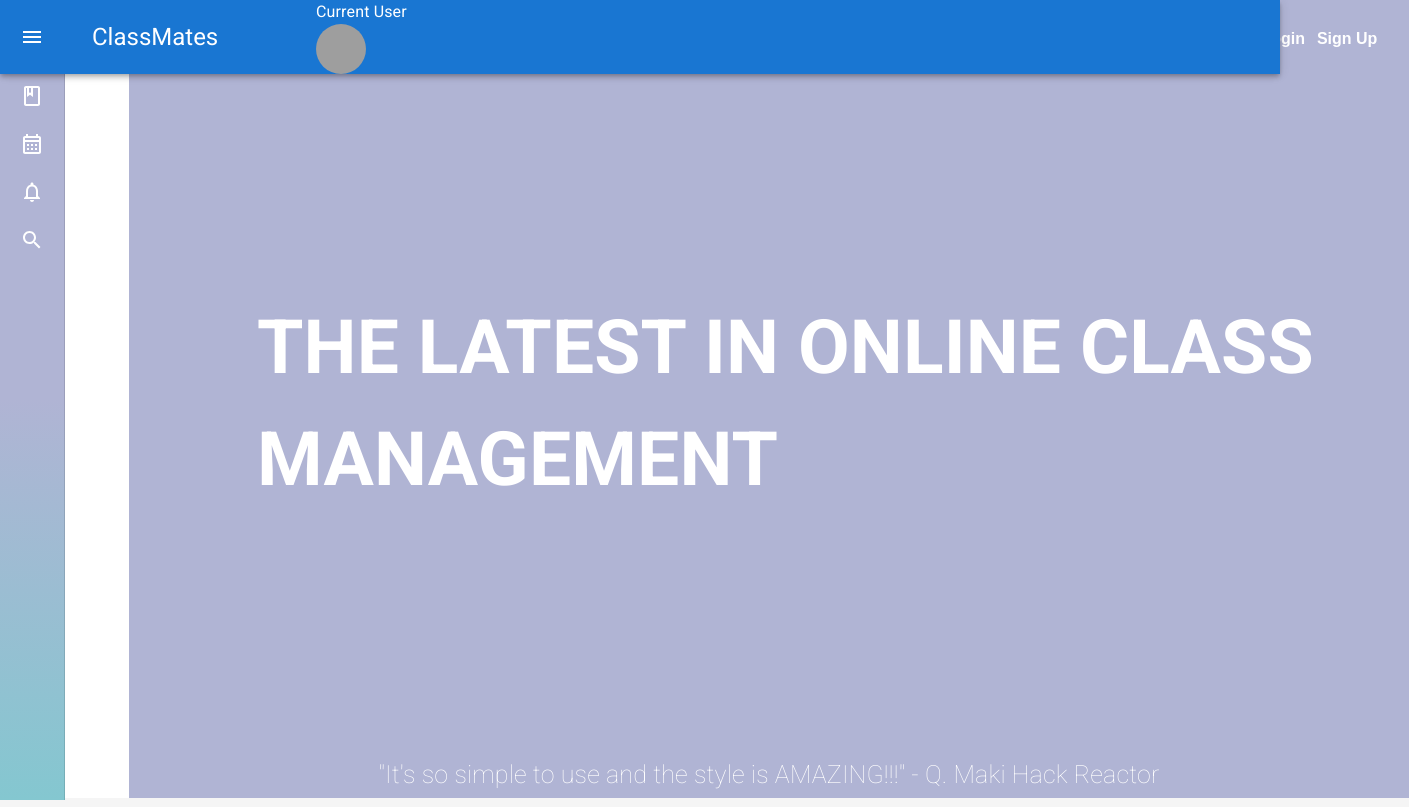
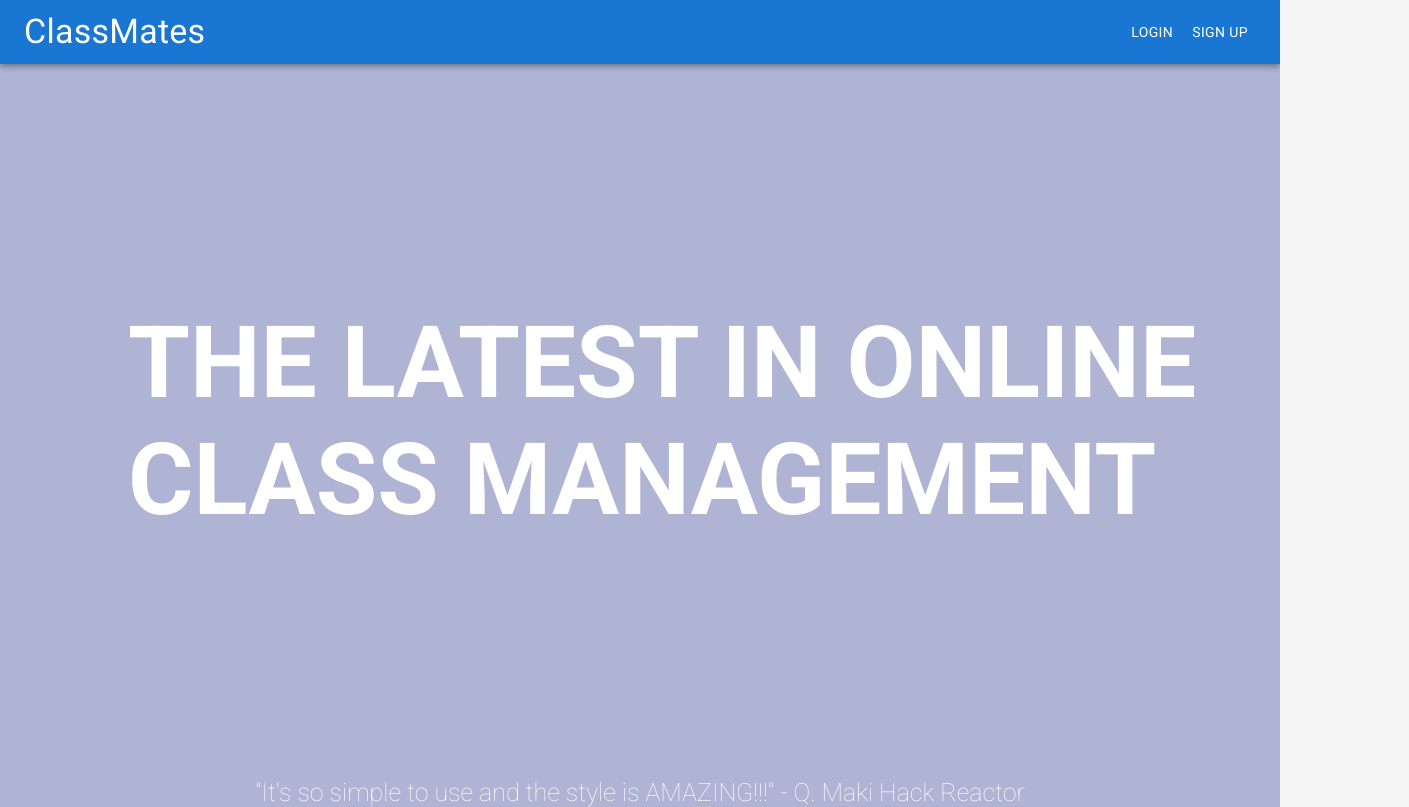
Before and after one commit to tiffanyyv/classmates, a Next.js app: page / in a window 1280 px wide. Shown: the whole page, 1409 px wide, since content can reach past the window. Built offline with nearby package versions, Linux system fonts and the light colour scheme; grey boxes are pictures that could not be loaded.

Commit message:
Homepage layout fixes and sidebar notation fixes

```diff
--- a/components/NavLayout/SideBar.js
+++ b/components/NavLayout/SideBar.js
@@ -87,7 +87,7 @@
         </SideBarDrawerHeader>
 
         <List>
-          {['My Classes', 'Calendar', 'Notifications', 'Class Catalog'].map((text, index) => (
+          {['My Courses', 'Calendar', 'Notifications', 'Course Catalog'].map((text, index) => (
             <ListItemButton
               key={text}
               sx={{
--- a/pages/index.js
+++ b/pages/index.js
@@ -1,17 +1,25 @@
 // Landing Page
 import Head from 'next/head'
+
+import {AppBar, Box, Toolbar, Typography, Button} from '@mui/material';
+
 import styles from '../utils/styles/NavLayoutStyles/HomePage.module.css';
+
 
 export default function LandingPage() {
   return (
     <div className={styles.homePage}>
-      <div className={styles.titleBox}>
-        <h1 className={styles.siteTitle}>ClassMates</h1>
-      </div>
-      <div className={styles.buttonBox}>
-        <button className={styles.loginButton}>Login</button>
-        <button className={styles.signupButton}>Sign Up</button>
-      </div>
+    <Box sx={{ flexGrow: 1 }}>
+    <AppBar className={styles.homeAppBar} position="static">
+      <Toolbar>
+        <Typography className={styles.siteTitle} variant="h4" component="div" sx={{ flexGrow: 1 }}>
+          ClassMates
+        </Typography>
+        <Button color="inherit" className={styles.loginButton}>Login</Button>
+        <Button color="inherit" className={styles.signupButton}>Sign Up</Button>
+      </Toolbar>
+    </AppBar>
+  </Box>
       <div className={styles.motto}>
         <h1>THE LATEST IN ONLINE CLASS MANAGEMENT</h1>
       </div>
--- a/utils/context/AuthProvider.js
+++ b/utils/context/AuthProvider.js
@@ -3,7 +3,7 @@
 const AuthContext = createContext();
 
 export function AuthProvider({ children }) {
-  const [isAuthenticated, setIsAuthenticated] = useState(true);
+  const [isAuthenticated, setIsAuthenticated] = useState(false);
   return (
     <AuthContext.Provider value={{ isAuthenticated, setIsAuthenticated }}>
       {children}
--- a/utils/styles/NavLayoutStyles/HomePage.module.css
+++ b/utils/styles/NavLayoutStyles/HomePage.module.css
@@ -1,40 +1,25 @@
 .homePage {
   background-color: #B0B4D4;
-  margin-top: -22px;
   min-height: 100vh;
+  min-width: 100vw;
 }
 
 .siteTitle {
-  padding-left: 2%;
-  padding-top: 2%;
   color: #ffffff;
+  font-weight: bold;
 }
 
-.titleBox {
-  position: relative;
-  width: 50vw;
-  margin-left: 3vw;
-}
-
-.buttonBox {
-  position: relative;
-  min-width: 5vw;
-  margin-left: 88vw;
-  margin-top: -5vh;
+.homeAppBar {
+  background-color: #B0B4D4;
+  box-shadow: none;
 }
 
 .loginButton {
-  border: none;
-  color: #ffffff;
-  background-color: #B0B4D4;
   font-weight: bold;
   font-size: medium;
 }
 
 .signupButton {
-  border: none;
-  color: #ffffff;
-  background-color: #B0B4D4;
   font-weight: bold;
   font-size: medium;
 }
@@ -44,6 +29,8 @@
   margin-left: 10vw;
   font-size: 50px;
   color: #ffffff;
+  min-width: 95px;
+  overflow-wrap: break-word;
 }
 
 .reporter {
```
